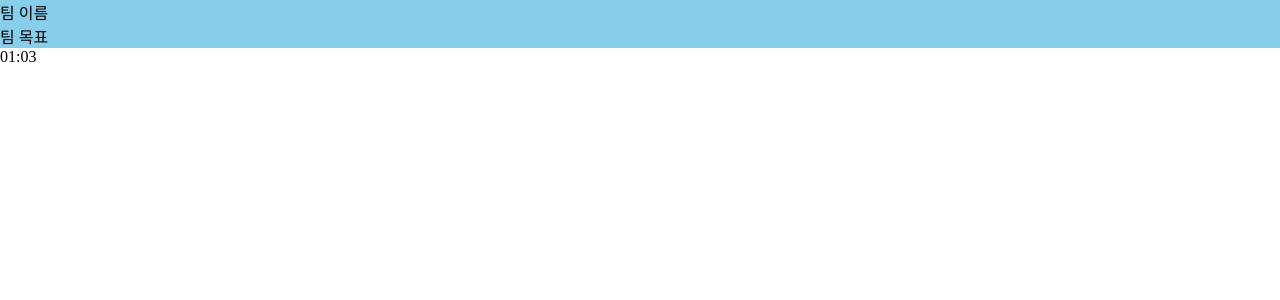
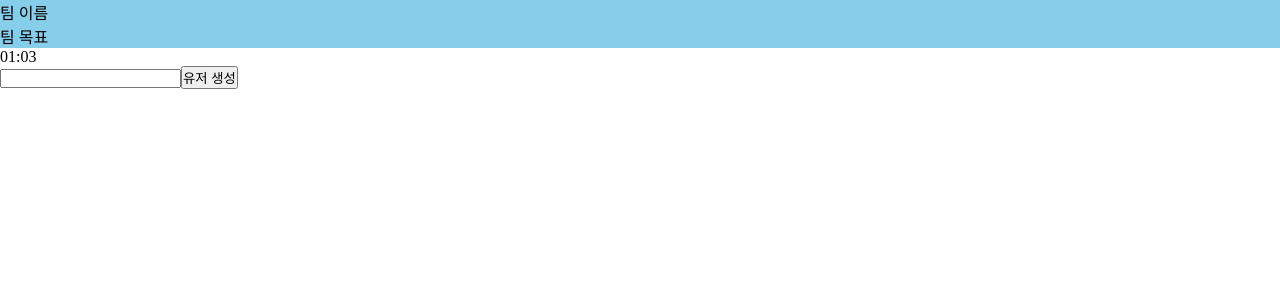
Before and after one commit to piTch-time/pitch-frontend, a React (Create React App) app: page /room in a window 1280 px wide. Shown: the top 300 px of the page. Built offline with nearby package versions, Linux system fonts and the light colour scheme.

Commit message:
feat : 유저 생성 추가

```diff
--- a/src/pages/Room/Room.tsx
+++ b/src/pages/Room/Room.tsx
@@ -2,6 +2,7 @@ import styled from 'styled-components';
 import { TeamMission } from './components/TeamMission';
 import { TeamName } from './components/TeamName';
 import { Timer } from './components/Timer';
+import { Todo } from './components/Todo';
 import { YoutubeContainer } from './components/YoutubeContainer';
 
 export const Room = () => {
@@ -11,6 +12,7 @@ export const Room = () => {
       <TeamMission content={'팀 목표'} />
       <Timer></Timer>
       <YoutubeContainer />
+      <Todo></Todo>
     </Container>
   );
 };
--- /dev/null
+++ b/src/pages/Room/components/Todo.tsx
@@ -0,0 +1,49 @@
+import { useRef } from 'react';
+import { useState } from 'react';
+import styled from 'styled-components';
+
+export const Todo = () => {
+  const [users, setUsers] = useState<User[]>([]);
+  const userInputRef = useRef<HTMLInputElement>(null);
+
+  const createUser = () => {
+    if (userInputRef && userInputRef.current) {
+      setUsers([
+        ...users,
+        { id: Date.now(), name: userInputRef.current.value, todoList: [] },
+      ]);
+      userInputRef.current.value = '';
+    }
+  };
+
+  return (
+    <Container>
+      <UserInput ref={userInputRef}></UserInput>
+      <button
+        onClick={() => {
+          createUser();
+        }}
+      >
+        유저 생성
+      </button>
+      {users.map((user: User, index: number) => {
+        return <div>{user.name}</div>;
+      })}
+    </Container>
+  );
+};
+const Container = styled.div``;
+
+const UserInput = styled.input``;
+
+interface User {
+  id: number;
+  name: string;
+  todoList: task[];
+}
+
+interface task {
+  id: number;
+  description: string;
+  isDone: boolean;
+}
```
